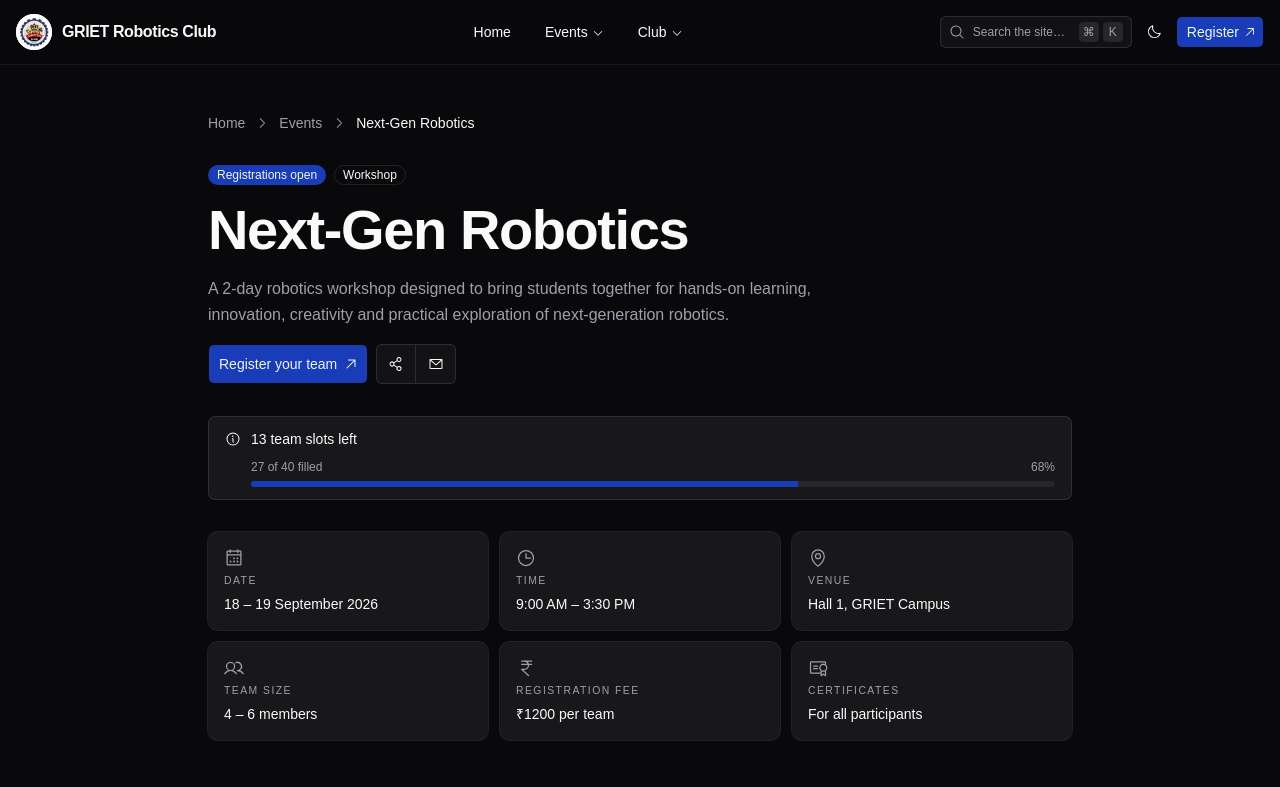
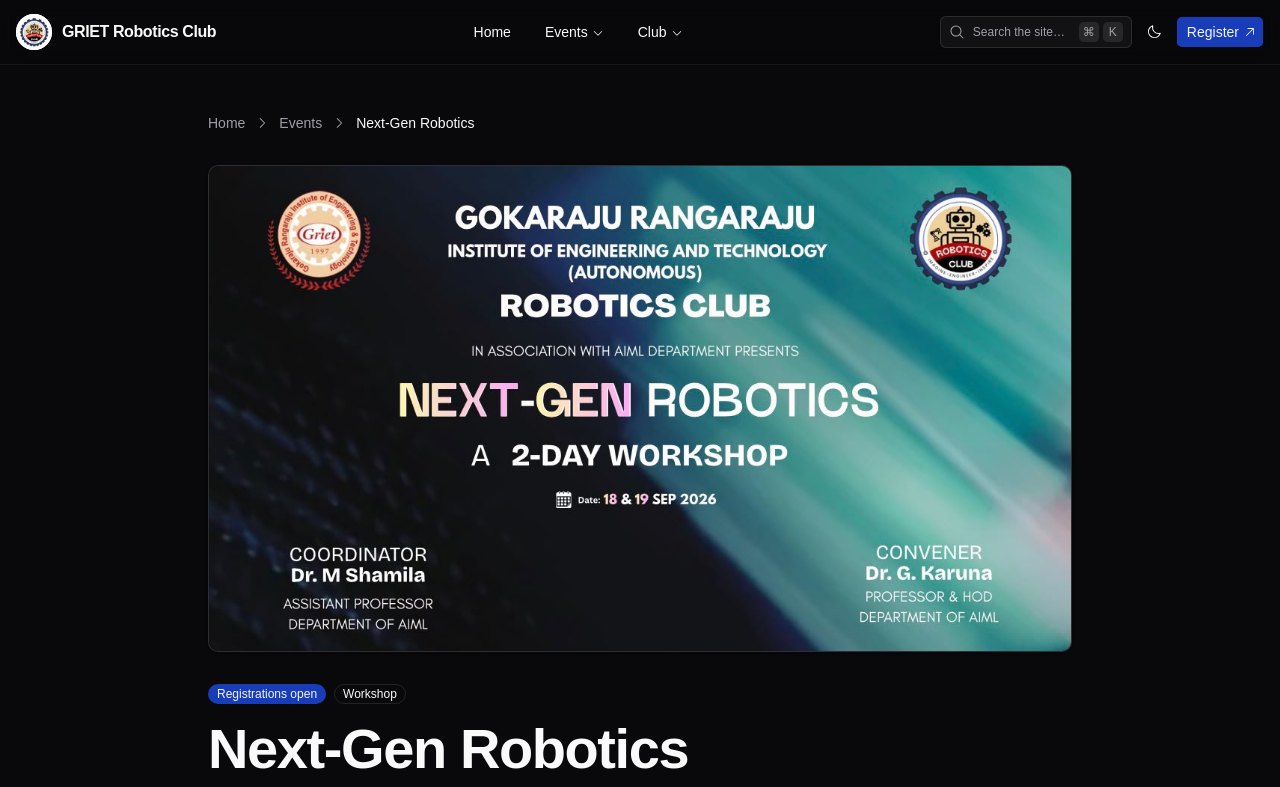
Before and after one commit to siddhuseelam/griet_robotics, a React (Vite) app: page /events/next-gen-robotics in a window 1280 px wide. Shown: the top 787 px of the page. Built offline with nearby package versions, Linux system fonts and the light colour scheme.

Commit message:
Add Next-Gen Robotics banner photo above heading and update site-data

```diff
--- a/src/components/EventDetails.jsx
+++ b/src/components/EventDetails.jsx
@@ -58,6 +58,7 @@
 } from "./ui/table"
 import { Tabs, TabsContent, TabsList, TabsTrigger } from "./ui/tabs"
 import { Tooltip, TooltipContent, TooltipTrigger } from "./ui/tooltip"
+import { SmartImage } from "./smart-image"
 import { contactEmail, contacts, routes, upcomingEvent } from "@/lib/site-data"
 import { initialsOf } from "@/lib/team"
 import { cn } from "cn"
@@ -128,6 +129,17 @@
             </BreadcrumbItem>
           </BreadcrumbList>
         </Breadcrumb>
+
+        {/* ---------- Banner Image ---------- */}
+        <div className="mb-8 overflow-hidden rounded-xl border bg-card shadow-sm">
+          <SmartImage
+            src={upcomingEvent.cover}
+            alt={upcomingEvent.title}
+            ratio={16 / 9}
+            className="w-full"
+            imgClassName="object-cover"
+          />
+        </div>
 
         {/* ---------- Header ---------- */}
         <div className="flex flex-col gap-4">
```
Also changed, not shown: public/images/next-gen-robotics-banner.jpeg (added), src/lib/site-data.js.
